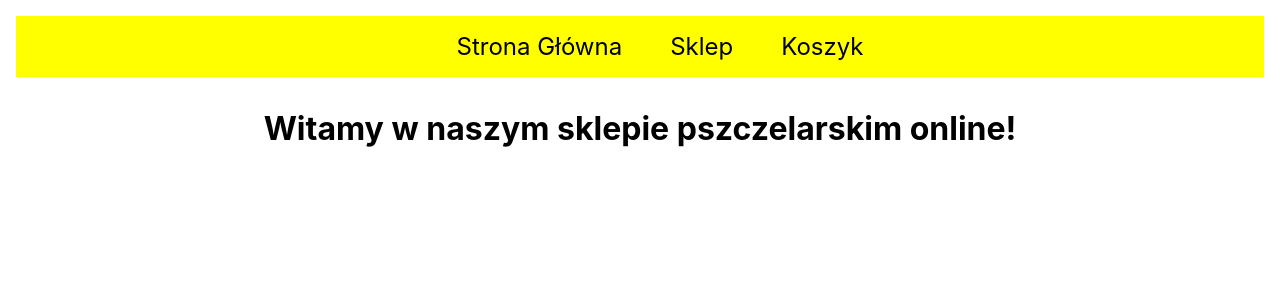
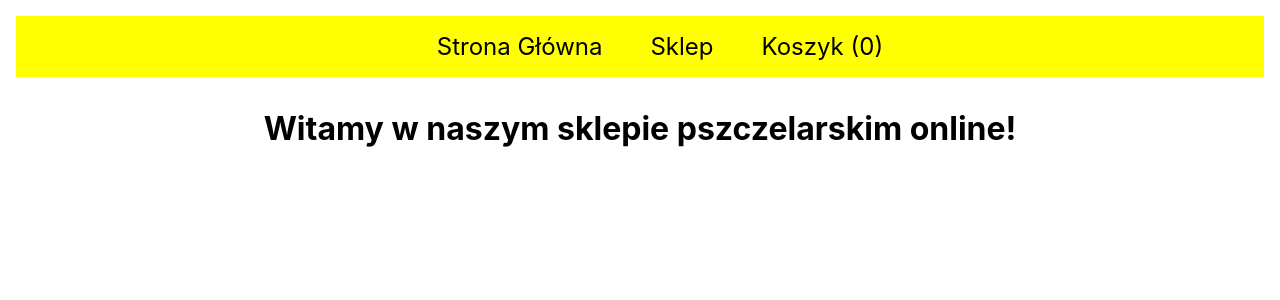
Before and after one commit to tomfidos/redux-online-store, a React (Create React App) app: page / in a window 1280 px wide. Shown: the top 300 px of the page. Built offline with nearby package versions, Linux system fonts and the light colour scheme.

Commit message:
Added total basket product quantity to navigation.

```diff
--- a/src/components/AppNav.css
+++ b/src/components/AppNav.css
@@ -23,3 +23,9 @@
     text-decoration: none;
     color: black;
 }
+
+.nav ul .navSpan {
+    font-size: x-large;
+    text-decoration: none;
+    color: black;
+}
--- a/src/components/AppNav.tsx
+++ b/src/components/AppNav.tsx
@@ -1,6 +1,8 @@
 import { Link } from 'react-router-dom';
+import { useSelector } from 'react-redux';
 
 import './AppNav.css';
+import { CartState } from '../features/cart/cartSlice';
 
 
 const AppNav = (): JSX.Element => {
@@ -10,7 +12,7 @@ const AppNav = (): JSX.Element => {
             <ul>
                 <li><Link to="/" className="navElement">Strona Główna</Link></li>
                 <li><Link to="/sklep" className="navElement">Sklep</Link></li>
-                <li><Link to="/koszyk" className="navElement">Koszyk</Link></li>
+                <li><Link to="/koszyk" className="navElement">Koszyk ({useSelector((state: CartState) => state.totalQuantity)})</Link></li>
             </ul>
         </nav>
     );
```
